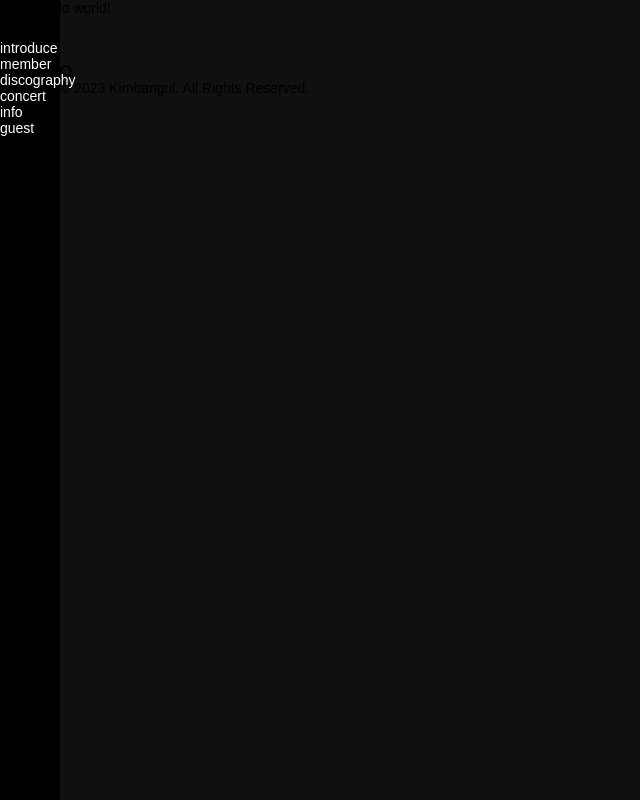
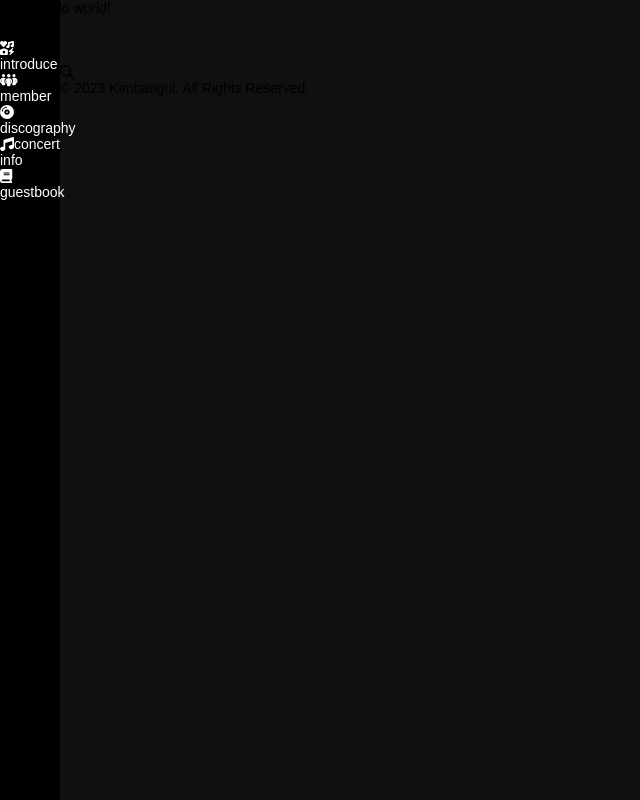
Before and after one commit to Kimbangul/lanalogue, a Next.js app: page / in a window 1280 px wide. Shown: the whole page, without its empty margins (0-640 px from the left). Built offline with nearby package versions, Linux system fonts and the light colour scheme.

Commit message:
feat: add icons

```diff
--- a/src/components/layout/header/HeaderContainer.tsx
+++ b/src/components/layout/header/HeaderContainer.tsx
@@ -7,8 +7,6 @@ const HeaderContainer = () => {
     return {[el[0]]: el[1]}
   });
 
-  console.log(menuList)
-
   return <HeaderView menu={menuList}/ >
 }
 
--- a/src/components/layout/header/HeaderView.tsx
+++ b/src/components/layout/header/HeaderView.tsx
@@ -13,7 +13,7 @@ const HeaderView = ({menu}: HeaderViewPropsType) => {
           {menu?.map((el, idx)=> {
             return(
               <Header.Menu.Item key={`menu${idx}`}>
-                <FontAwesomeIcon icon={"music"} />
+                <FontAwesomeIcon icon={Object.values(el)[0].icon} />
                 {Object.keys(el)[0]}
               </Header.Menu.Item>
             )
--- a/src/components/layout/header/menu.ts
+++ b/src/components/layout/header/menu.ts
@@ -1,25 +1,26 @@
 import { MenuType } from "@/components/layout/header/type";
+import { faIcons,faMusic, faCompactDisc, faBook, faPeopleGroup } from "@fortawesome/free-solid-svg-icons";
 
 const menu : MenuType = {
   "introduce": {
     "link": "#",
-    "icon": "music"
+    "icon": faIcons
   },
   "member": {
     "link": "#",
-    "icon": "music"
+    "icon": faPeopleGroup
   },
   "discography":{
     "link": "#",
-    "icon": "music"
+    "icon": faCompactDisc
   },
   "concert info": {
     "link": "#",
-    "icon": "music"
+    "icon": faMusic
   },
-  "guest": {
+  "guestbook": {
     "link": "#",
-    "icon": "music"
+    "icon": faBook
   }
 }
 
--- a/src/components/layout/header/type.ts
+++ b/src/components/layout/header/type.ts
@@ -1,9 +1,9 @@
-import { IconName } from "@fortawesome/fontawesome-svg-core"
+import { IconDefinition } from "@fortawesome/fontawesome-svg-core"
 
 export interface MenuType {
   [key:string]: {
-    [key:string]: string,
-    icon: IconName
+    link: string,
+    icon: IconDefinition
   }
 }
 
```
